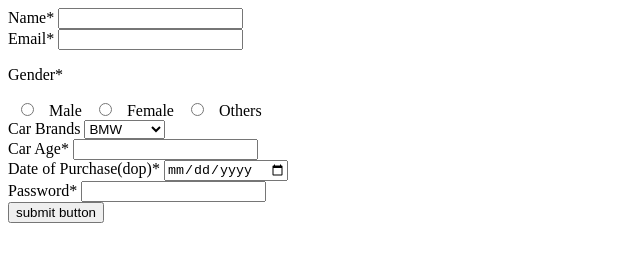
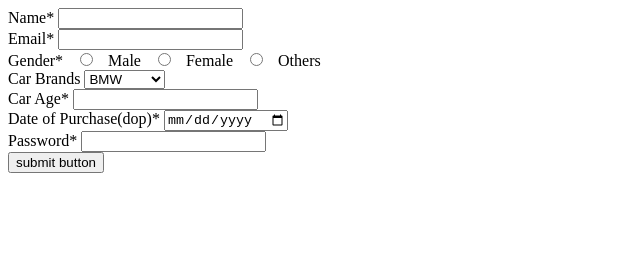
Before and after one commit to acciojob/car-insurance-form-KishoreKumar1996, a website: page main.html in a window 1280 px wide. Shown: the whole page, without its empty margins (0-640 px from the left). Drawn offline with Linux system fonts and the light colour scheme.

Commit message:
created a submission

```diff
--- a/main.html
+++ b/main.html
@@ -15,15 +15,14 @@
 		<label for="email">Email*</label>
 		<input  type="text" id="email" name="email" required>
 		<br>
-		<p>Gender*</p>
-<form >
-  <input type="radio" id="Male" name="gender" value="Male">
+	Gender*
+  <input type="radio" id="Male" name="gender" value="Male" required>
   <label for="Male">Male</label>
   <input type="radio" id="Female" name="gender" value="Female">
   <label for="Female">Female</label>
   <input type="radio" id="Others" name="gender" value="Others">
   <label for="Others">Others</label>
-</form>
+  <br>
 	<lable for="cars">Car Brands</lable>
 	<select name="cars" id="cars">
 		<option value="BMW">BMW</option>
```
